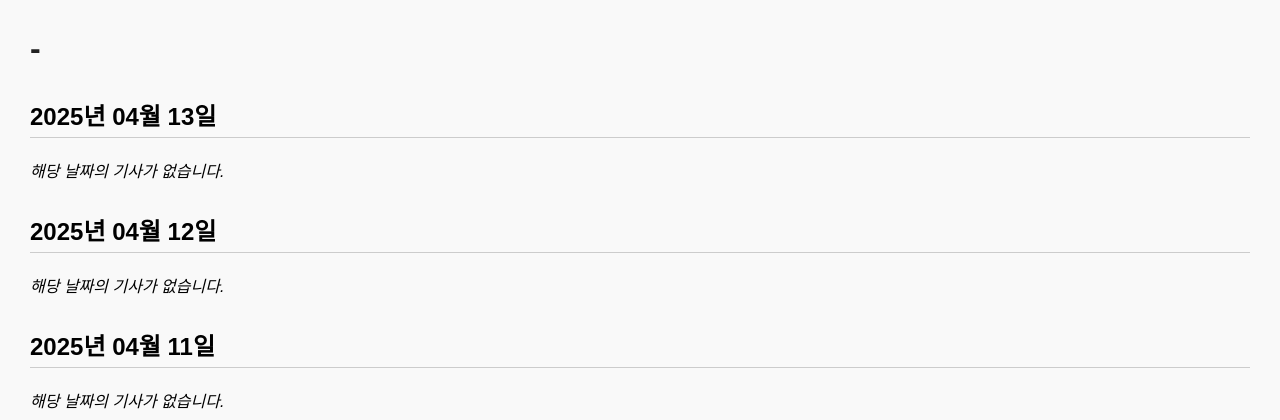
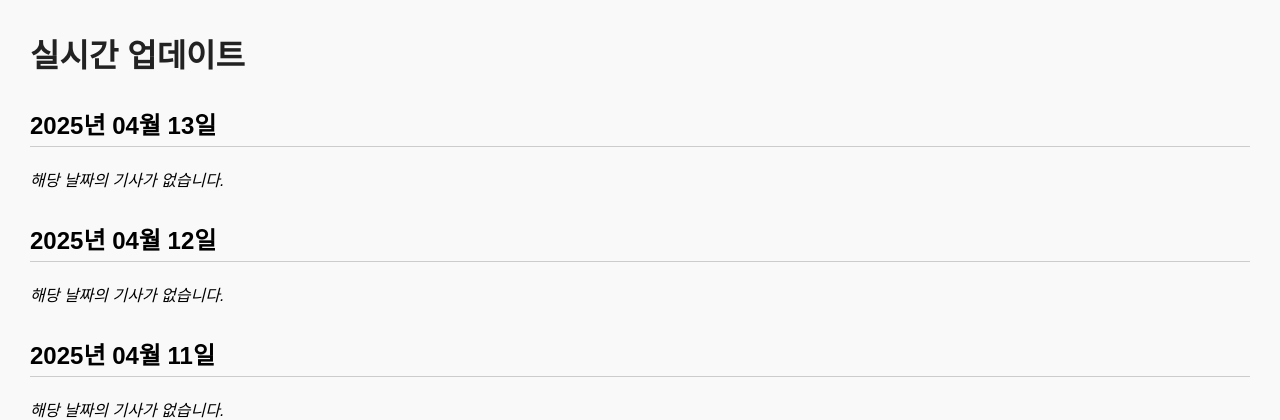
Before and after one commit to songtankarl/bitcoin-flask-news, a Flask app: page / in a window 1280 px wide. Shown: the top 420 px of the page. Run offline with Flask 3, Linux system fonts and the light colour scheme; data that the repository does not hold is empty.

Commit message:
Add files via upload

```diff
--- a/templates/index.html
+++ b/templates/index.html
@@ -2,7 +2,7 @@
 <html lang="ko">
 <head>
   <meta charset="UTF-8">
-  <title>비트코인 뉴스 모음</title>
+  <title>실시간 업데이트</title>
   <style>
     body { font-family: Arial, sans-serif; margin: 30px; background: #f9f9f9; }
     h1 { color: #222; }
@@ -14,8 +14,8 @@
   </style>
 </head>
 <body>
-  <h1>-</h1>
-  <div id="news-container">10초만 기다려주세요 불러오는 중...</div>
+  <h1>실시간 업데이트</h1>
+  <div id="news-container">불러오는 중...</div>
 
   <script>
     fetch("/api/news")
```
